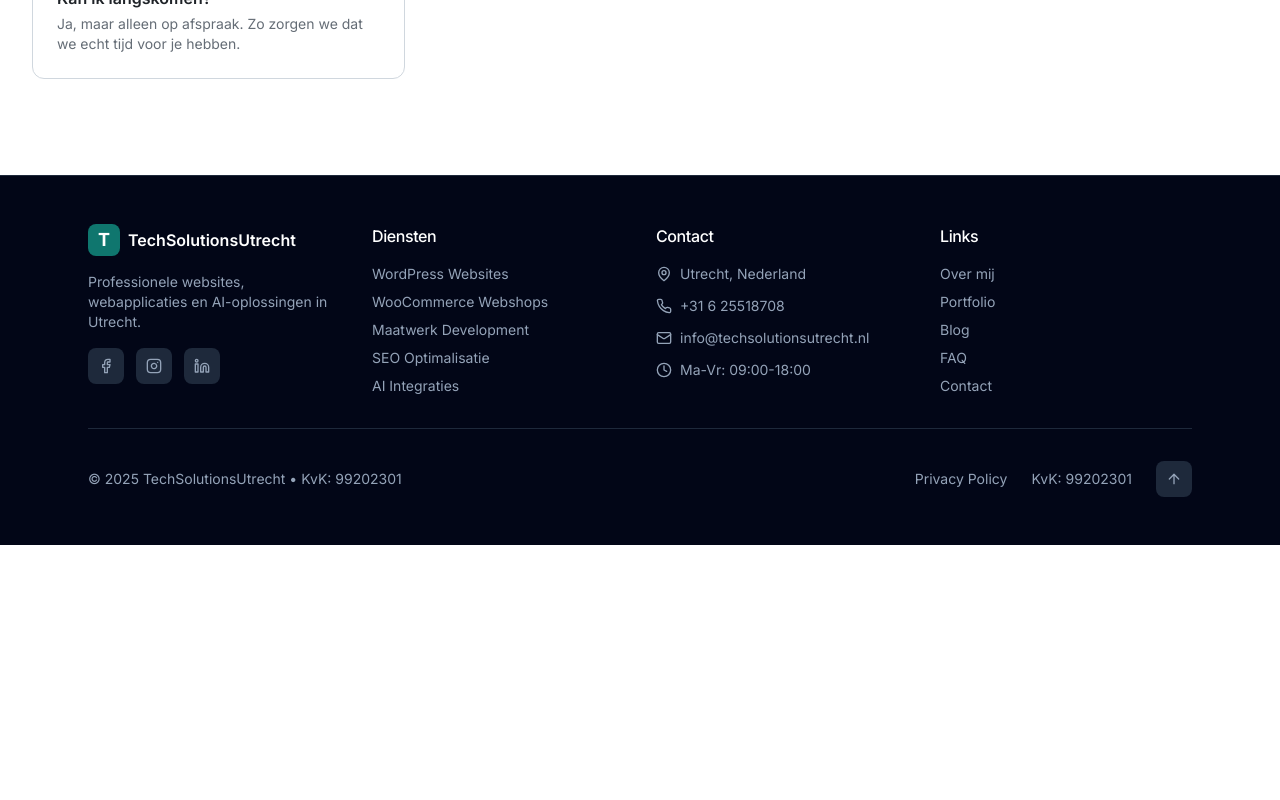
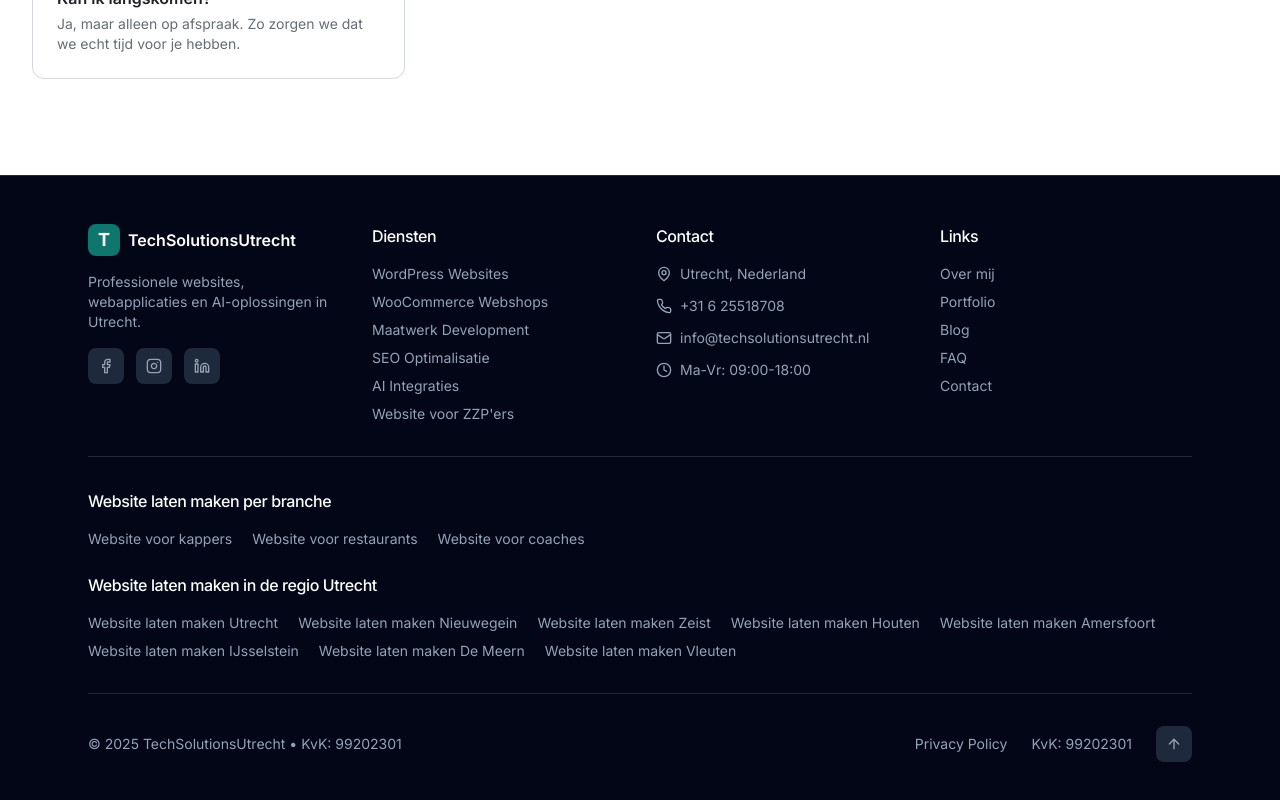
Before and after one commit to hameda9795/techsolutionsutrecht, a Next.js app: page /contact in a window 1280 px wide. Shown: the part 1172-1972 px from the top of the page. Before the commit the page ends 1717 px from the top, so only its background shows below. Built offline with nearby package versions, Linux system fonts and the light colour scheme.

Commit message:
feat(footer): add branches and regional links for website creation services

```diff
--- a/src/components/Footer.tsx
+++ b/src/components/Footer.tsx
@@ -10,6 +10,12 @@ const footerLinks = {
     { href: "/diensten/maatwerk", label: "Maatwerk Development" },
     { href: "/diensten/seo", label: "SEO Optimalisatie" },
     { href: "/diensten/ai", label: "AI Integraties" },
+    { href: "/zzp-website-laten-maken", label: "Website voor ZZP'ers" },
+  ],
+  branches: [
+    { href: "/website-laten-maken-kapper", label: "Kappers" },
+    { href: "/website-laten-maken-restaurant", label: "Restaurants" },
+    { href: "/website-laten-maken-coach", label: "Coaches" },
   ],
   company: [
     { href: "/over-ons", label: "Over mij" },
@@ -21,6 +27,16 @@ const footerLinks = {
   legal: [
     { href: "/privacy", label: "Privacy Policy" },
     { href: "#", label: "KvK: 99202301" },
+  ],
+  regio: [
+    { href: "/utrecht", label: "Utrecht" },
+    { href: "/nieuwegein", label: "Nieuwegein" },
+    { href: "/zeist", label: "Zeist" },
+    { href: "/houten", label: "Houten" },
+    { href: "/amersfoort", label: "Amersfoort" },
+    { href: "/ijsselstein", label: "IJsselstein" },
+    { href: "/de-meern", label: "De Meern" },
+    { href: "/vleuten", label: "Vleuten" },
   ],
 };
 
@@ -139,6 +155,34 @@ export default function Footer() {
           </div>
         </div>
 
+        {/* Branches */}
+        <div className="pt-8 border-t border-slate-800 mb-6">
+          <h4 className="text-white font-medium mb-4">Website laten maken per branche</h4>
+          <ul className="flex flex-wrap gap-x-5 gap-y-2 text-sm">
+            {footerLinks.branches.map((link) => (
+              <li key={link.href}>
+                <Link href={link.href} className="hover:text-white transition-colors">
+                  Website voor {link.label.toLowerCase()}
+                </Link>
+              </li>
+            ))}
+          </ul>
+        </div>
+
+        {/* Regio / Steden */}
+        <div className="mb-8">
+          <h4 className="text-white font-medium mb-4">Website laten maken in de regio Utrecht</h4>
+          <ul className="flex flex-wrap gap-x-5 gap-y-2 text-sm">
+            {footerLinks.regio.map((link) => (
+              <li key={link.href}>
+                <Link href={link.href} className="hover:text-white transition-colors">
+                  Website laten maken {link.label}
+                </Link>
+              </li>
+            ))}
+          </ul>
+        </div>
+
         {/* Bottom Bar */}
         <div className="pt-8 border-t border-slate-800 flex flex-col md:flex-row items-center justify-between gap-4 text-sm">
           <p>© 2025 TechSolutionsUtrecht • KvK: 99202301</p>
```
